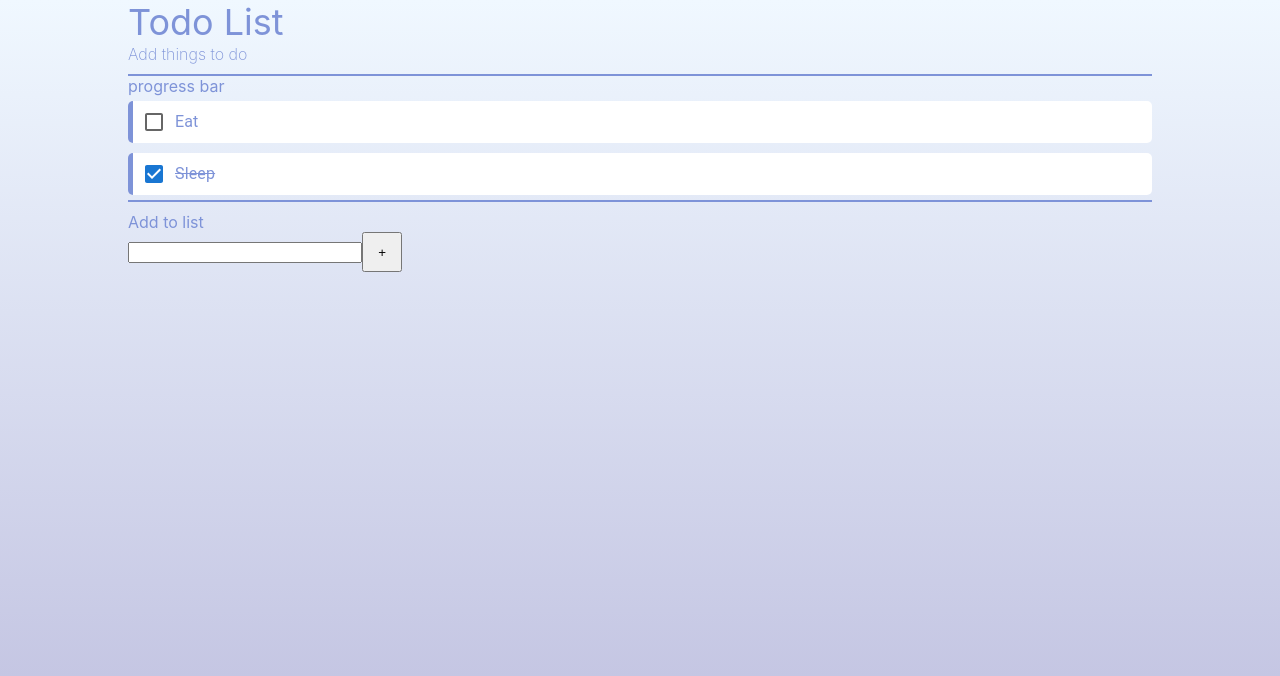
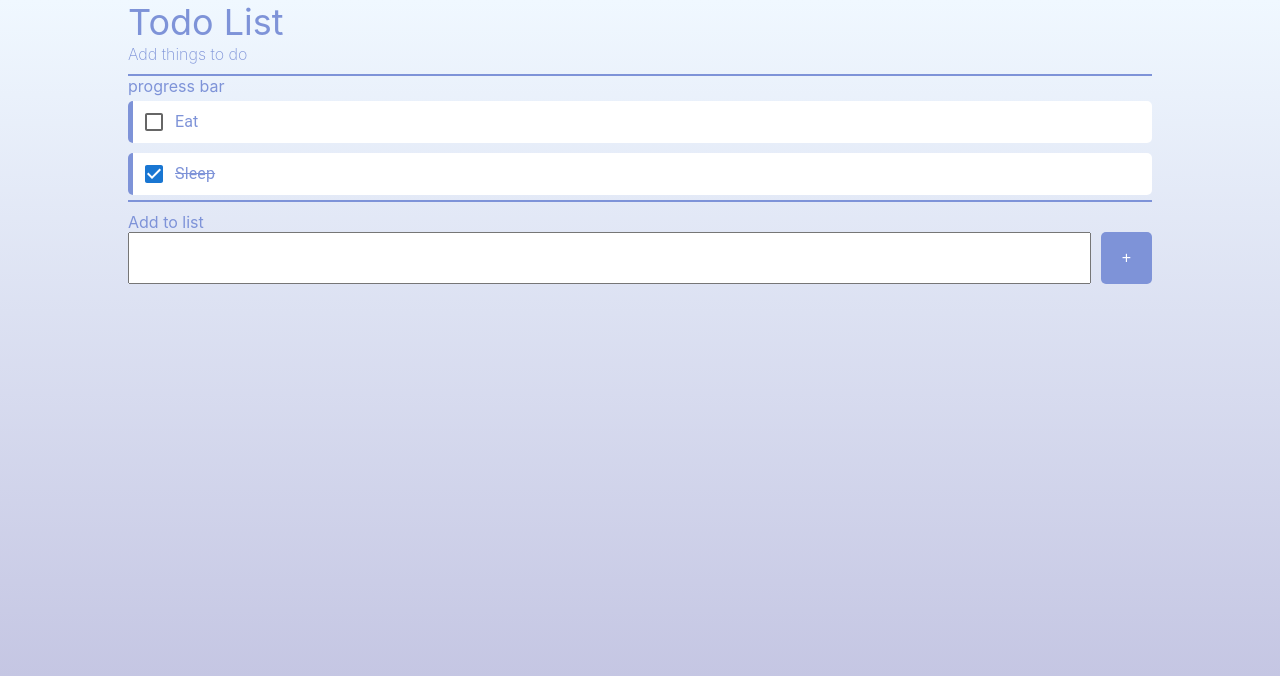
Before and after one commit to Kuan314/sat_todolist, a React (Create React App) app: page / in a window 1280 px wide. Shown: the top 676 px of the page. Built offline with nearby package versions, Linux system fonts and the light colour scheme.

Commit message:
working on css

```diff
--- a/src/App.css
+++ b/src/App.css
@@ -49,15 +49,19 @@ body {
 }
 
 .AddTodo {
-  display: flex;
-  flex-direction: column;
+  display: grid;
+  gap: 1%;
+  grid-template-columns: 94% 5%;
 }
 
 .Input {
-  padding-right: 5%;
 }
 
 .SubmitButton {
-  width: 3em;
-  height: 3em;
+  aspect-ratio: 1 / 1;
+  background-color: #7e93d8;
+  border-radius: 5px;
+  border: 0;
+  color: #ffffff;
+  font-size: 100%;
 }
--- a/src/components/AddTodo.jsx
+++ b/src/components/AddTodo.jsx
@@ -3,9 +3,9 @@ import "../App.css";
 
 const AddTodo = () => {
   return (
-    <div className="AddTodo">
+    <div>
       <label>Add to list</label>
-      <form>
+      <form className="AddTodo">
         <input className="Input" type="text" />
         <button className="SubmitButton">
           +
```
